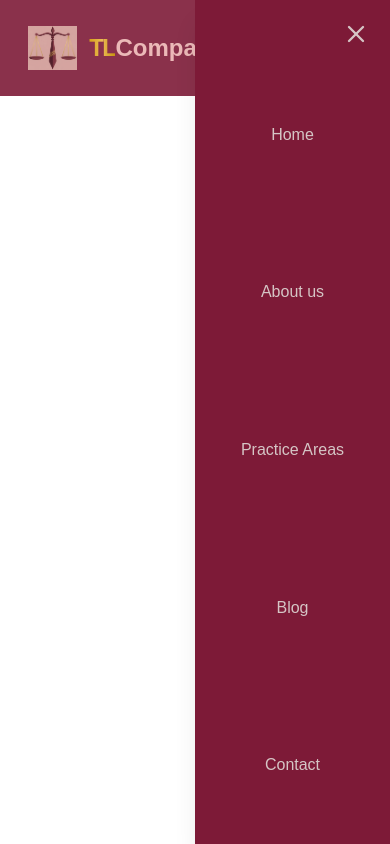
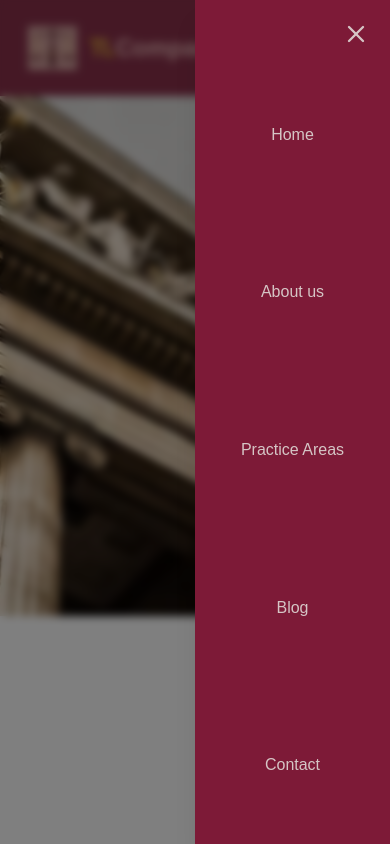
Before and after one commit to athenaa-02/TL_company, a React (Vite) app: page / in a window 390 px wide. Both pictures are taken after a click on the button 348 px from the left and 44 px from the top of the page. Built offline with nearby package versions, Linux system fonts and the light colour scheme.

Commit message:
add mobile navigation overley and blur

```diff
--- a/src/components/Header.jsx
+++ b/src/components/Header.jsx
@@ -22,6 +22,7 @@ function Header() {
           </Link>
         </div>
         <div className="">
+
           <Navigation></Navigation>
         </div>
       </header>
--- a/src/components/Navigation.jsx
+++ b/src/components/Navigation.jsx
@@ -35,6 +35,12 @@ function Navigation() {
           <Menu size={28} />
         </IconButton>
         {/* mobile menu */}
+      <div
+  onClick={() => setIsOpen(false)}
+  className={`md:hidden fixed inset-0 bg-black/50 backdrop-blur-xs smooth_transition ${
+    isOpen ? "opacity-100 visible" : "opacity-0 invisible"
+  }`}
+/>
         <div
           className={`md:hidden p-5 fixed top-0 right-0 w-1/2 h-screen bg-secondary-red shadow-xl smooth_transition ${
             isOpen ? "translate-x-0" : "translate-x-full"
--- a/src/pages/About/About.jsx
+++ b/src/pages/About/About.jsx
@@ -1,7 +1,10 @@
 
 function About() {
   return (
-    <div>About</div>
+        <>
+      <Header />
+      <div>about</div>
+    </>
   )
 }
 
--- a/src/pages/Contact/Contact.jsx
+++ b/src/pages/Contact/Contact.jsx
@@ -1,7 +1,10 @@
 
 function Contact() {
   return (
-    <div>Contact</div>
+    <>
+      <Header />
+      <div>blog</div>
+    </>
   )
 }
 
--- a/src/pages/Home/Home.jsx
+++ b/src/pages/Home/Home.jsx
@@ -3,6 +3,14 @@ import Header from "../../components/Header"
 function Home() {
   return (<>
       <Header />
+      <main>
+        <div className="">
+          <div className="xs:hidden mobile_bg w-full h-130 bg-no-repeat bg-cover">
+
+          </div>
+          <div className="hidden xs:flex "></div>
+        </div>
+      </main>
   </>
 
 
--- a/src/pages/PracticeAreas/PracticeAreas.jsx
+++ b/src/pages/PracticeAreas/PracticeAreas.jsx
@@ -1,8 +1,10 @@
-
 function PracticeAreas() {
   return (
-    <div>PracticeAreas</div>
-  )
+    <>
+      <Header />
+      <div>PracticeAreas</div>
+    </>
+  );
 }
 
-export default PracticeAreas
+export default PracticeAreas;
--- a/src/styles/App.css
+++ b/src/styles/App.css
@@ -1,4 +1,4 @@
-@import 'tailwindcss';
+@import "tailwindcss";
 @import url("https://fonts.googleapis.com/css2?family=Poppins:ital,wght@0,100;0,200;0,300;0,400;0,500;0,600;0,700;0,800;0,900;1,100;1,200;1,300;1,400;1,500;1,600;1,700;1,800;1,900&display=swap");
 @import url("https://fonts.googleapis.com/css2?family=Montserrat:ital,wght@0,100..900;1,100..900&family=Poppins:ital,wght@0,100;0,200;0,300;0,400;0,500;0,600;0,700;0,800;0,900;1,100;1,200;1,300;1,400;1,500;1,600;1,700;1,800;1,900&display=swap");
 @import url("https://fonts.googleapis.com/css2?family=Volkhov:ital,wght@0,400;0,700;1,400;1,700&display=swap");
@@ -7,7 +7,7 @@
   font-family: "Poppins", sans-serif;
 }
 :root {
-  --gold-gradient: linear-gradient(to right, #D4A017, #ECBA56, #C6950F);
+  --gold-gradient: linear-gradient(to right, #d4a017, #ecba56, #c6950f);
 }
 
 @theme {
@@ -15,40 +15,47 @@
   --font-montserrat: "Montserrat", sans-serif;
   --font-volkhov: "Volkhov", serif;
 
-
-/* Custom colors */
-  --color-primary-red: #8A314B;
-  --color-secondary-red: #7D1A37;
-  --color-basic: #EBB9B8;
-  --color-accent: #C79028;
+  /* Custom colors */
+  --color-primary-red: #8a314b;
+  --color-secondary-red: #7d1a37;
+  --color-basic: #ebb9b8;
+  --color-accent: #c79028;
   --color-heading: #390516;
   --color-text-basic: #666666;
-  --color-light-yellow: #ECBA56;
+  --color-light-yellow: #ecba56;
   --color-fwhite: #d5c5c5;
 }
-.red{
-  color:#d5c5c5
+.red {
+  color: #d5c5c5;
 }
 
 .gold-text {
   background: var(--gold-gradient);
   background-clip: text;
   -webkit-text-fill-color: transparent;
-   letter-spacing: -1.5px;
+  letter-spacing: -1.5px;
 }
 
-.link-hover:hover{
-    background: var(--gold-gradient);
+.link-hover:hover {
+  background: var(--gold-gradient);
   background-clip: text;
   -webkit-text-fill-color: transparent;
+}
+.smooth_transition {
+  transition: all 500ms;
+}
 
+.resizing {
+  transform: scale(1.1);
+  transition: all 400ms;
 }
-.smooth_transition{
-  transition: all 500ms;
+
+.mobile_bg {
+  background-image: url("/bg_page1_mobile.png");
 
 }
 
-.resizing{
-  transform: scale(1.1);
-  transition: all 400ms;
+.desktop_bg{
+  background-image: url("/bg_page1_desktop.png");
+
 }
--- /dev/null
+++ b/tailwind.config.js
@@ -0,0 +1,17 @@
+/** @type {import('tailwindcss').Config} */
+module.exports = {
+  content: [
+    "./src/**/*.{js,jsx}",
+    "./app/**/*.{js,jsx}",
+    "./pages/**/*.{js,jsx}",
+    "./components/**/*.{js,jsx}",
+  ],
+  theme: {
+    extend: {
+      screens: {
+        'xs': "425px",
+      },
+    },
+  },
+  plugins: [],
+};
```
Also changed, not shown: public/bg_page1_desktop.png (added), public/bg_page1_mobile.png (added).
